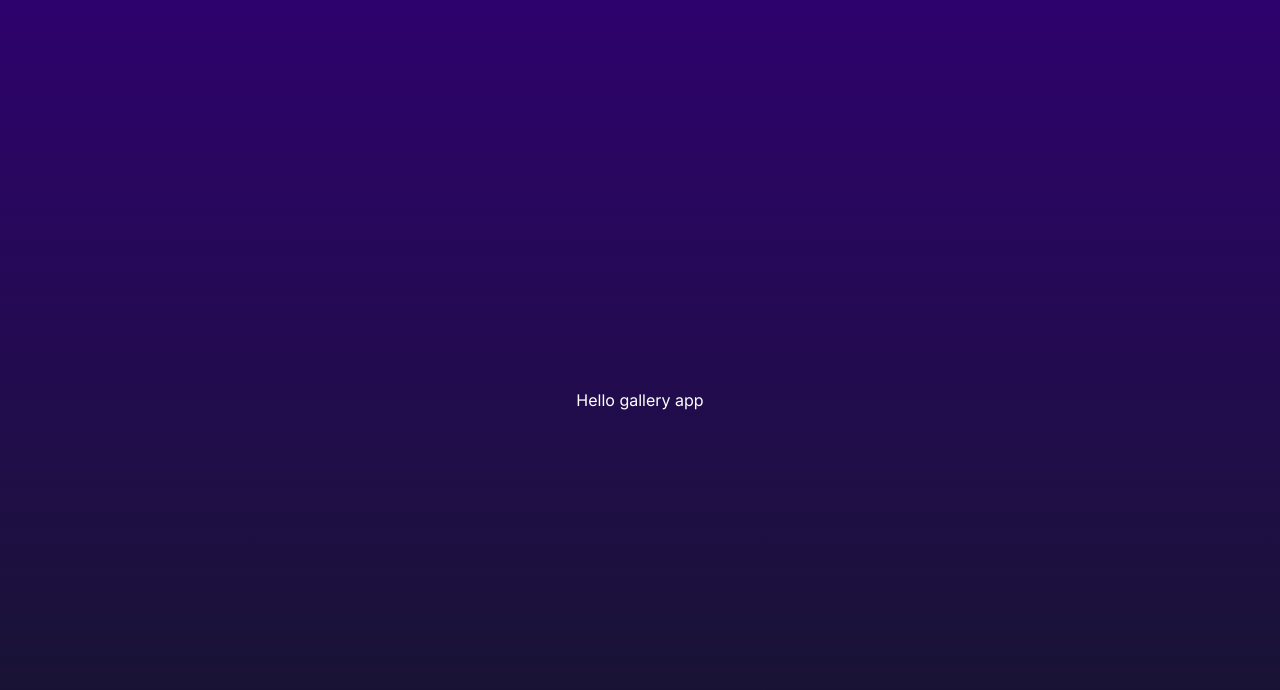
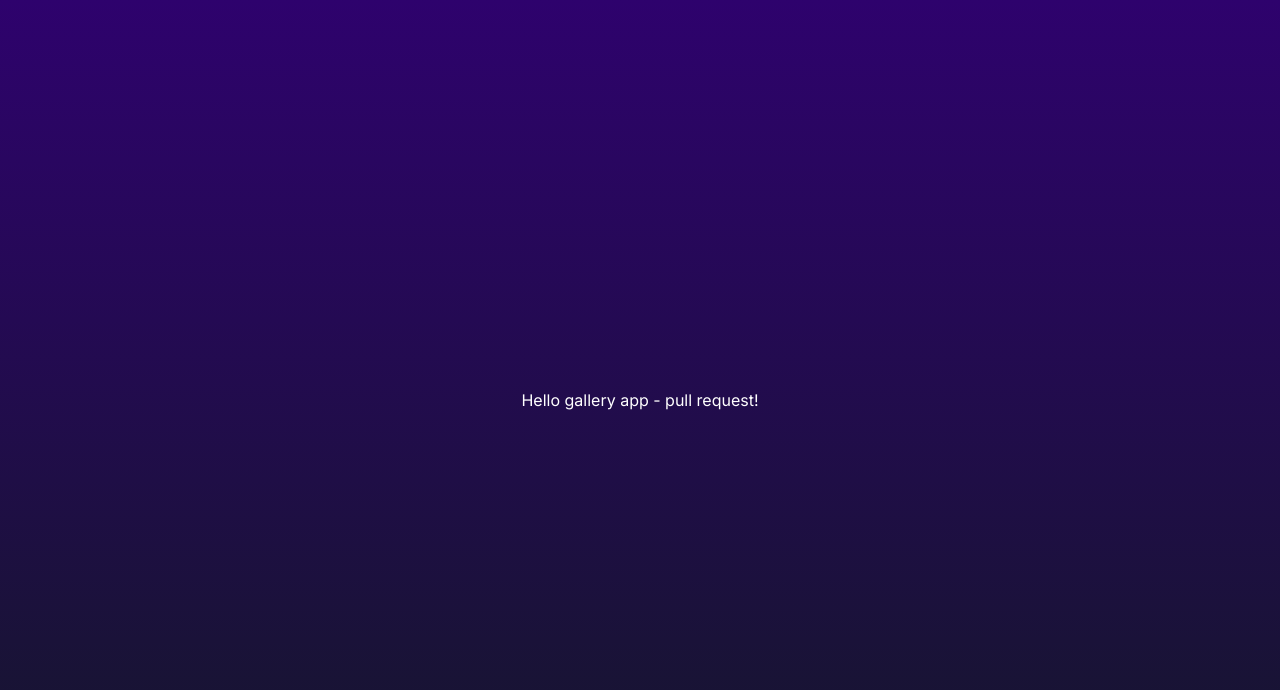
Before and after one commit to royhadad/nextjs-t3-app, a Next.js app: page / in a window 1280 px wide. Shown: the top 690 px of the page. Built offline with nearby package versions, Linux system fonts and the light colour scheme.

Commit message:
feat: change the text in main page

```diff
--- a/src/app/page.tsx
+++ b/src/app/page.tsx
@@ -2,7 +2,7 @@
 export default function HomePage() {
   return (
     <main className="flex min-h-screen flex-col items-center justify-center bg-gradient-to-b from-[#2e026d] to-[#15162c] text-white">
-      Hello gallery app
+      Hello gallery app - pull request!
     </main>
   );
 }
```
